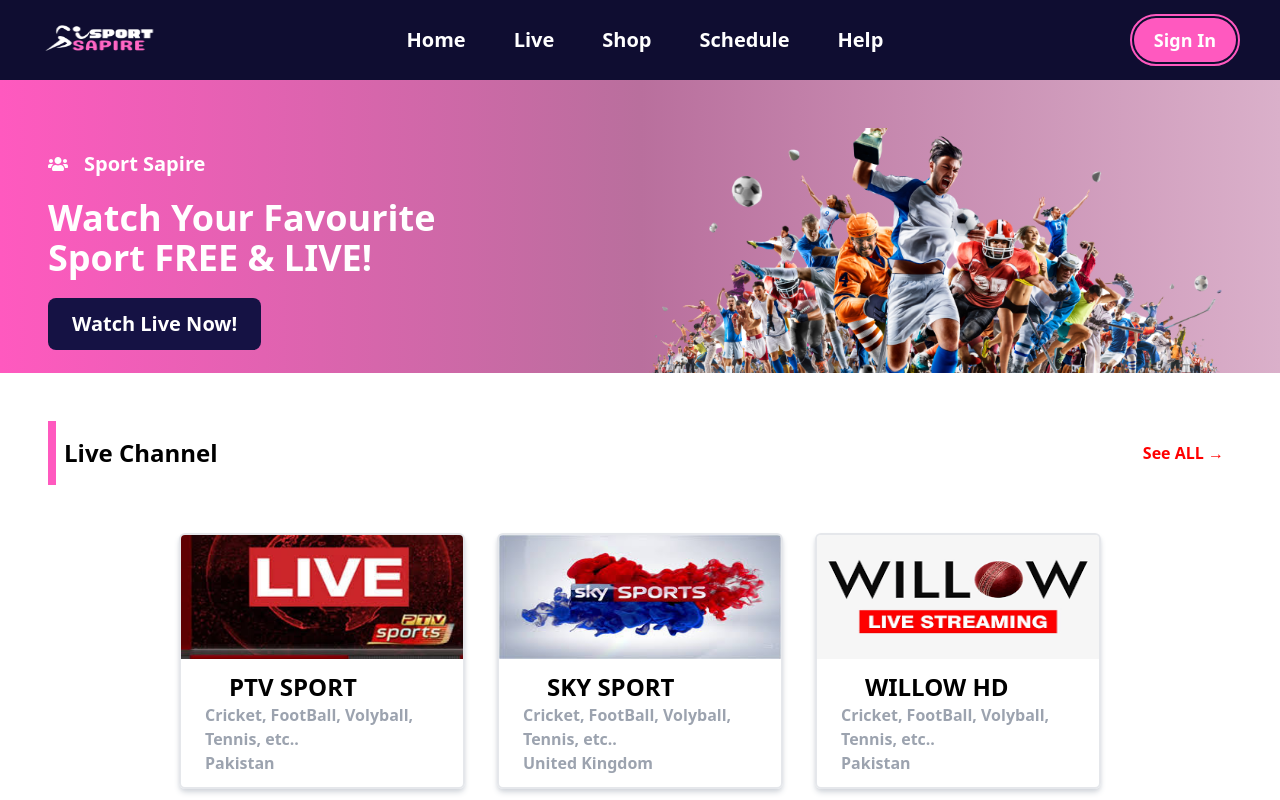
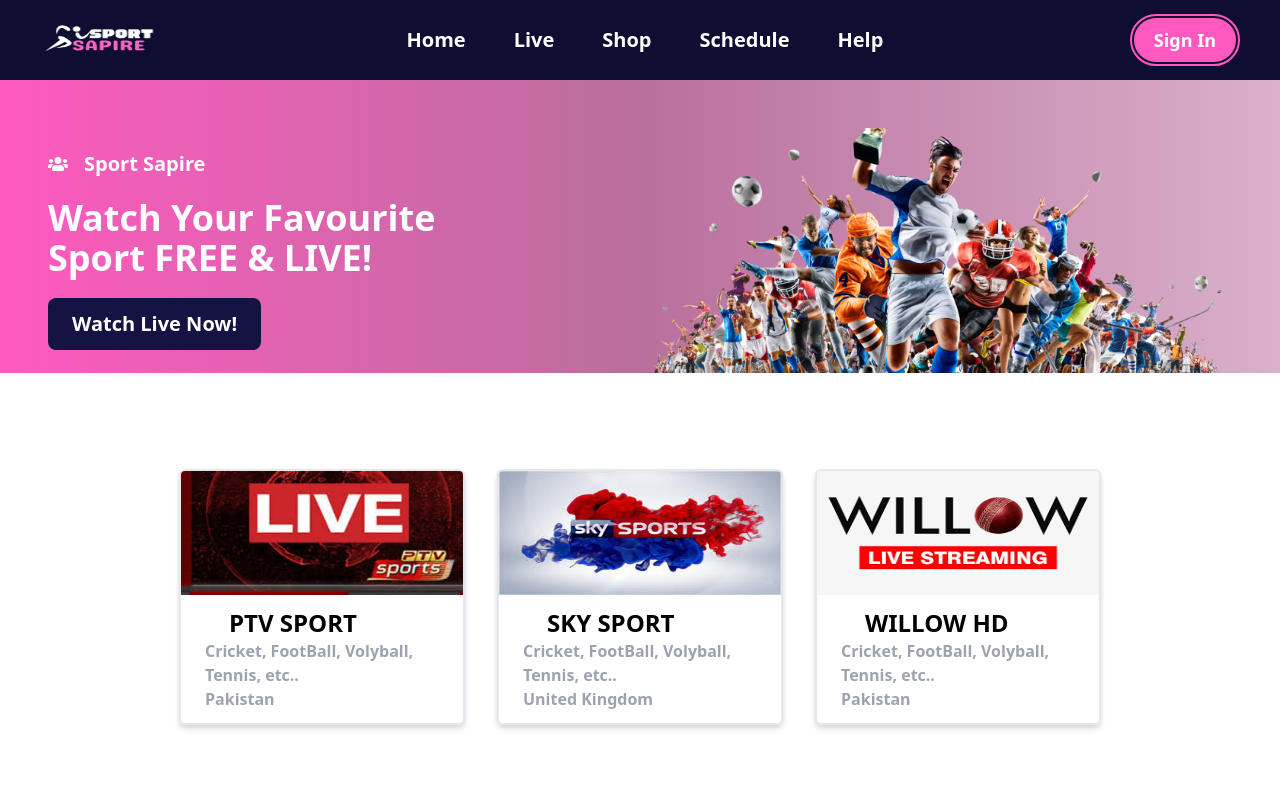
Before and after one commit to mhmAdmin1122/sportsapire, a Next.js app: page / in a window 1280 px wide. Shown: the top 800 px of the page. Built offline with nearby package versions, Linux system fonts and the light colour scheme; some icons are missing.

Commit message:
error remove

```diff
--- a/pages/Components/B/BreadCrumbs.tsx
+++ /dev/null
@@ -1,13 +0,0 @@
-import Link from 'next/link'
-import React from 'react'
-
-const BreadCrumbs = ({ bredName, LinkTxt, url }: any) => {
-    return (
-        <div className='flex flex-wrap items-center justify-between px-2 py-4 border-l-[8px] border-[#ff59bf]'>
-            <h2 className='text-2xl font-bold'>{bredName}</h2>
-            <Link href={url} className='text-[#ff0000] font-bold hover:text-[#151244ce]'>{LinkTxt} &rarr;</Link>
-        </div>
-    )
-}
-
-export default BreadCrumbs
--- a/pages/index.tsx
+++ b/pages/index.tsx
@@ -2,7 +2,6 @@
 import Layout from "./Components/L/Layout";
 import Herobanner from "./Components/H/Herobanner";
 import ChannelList from "./Components/C/ChannelList";
-import BreadCrumbs from "./Components/B/BreadCrumbs";
 
 export default function Home() {
   return (
@@ -14,7 +13,7 @@
       <Layout>
         <Herobanner />
         <div className='px-12 py-12'>
-          <BreadCrumbs bredName="Live Channel" LinkTxt="See ALL" url="/SubPages/live" />
+
           <ChannelList />
         </div>
       </Layout>
```
